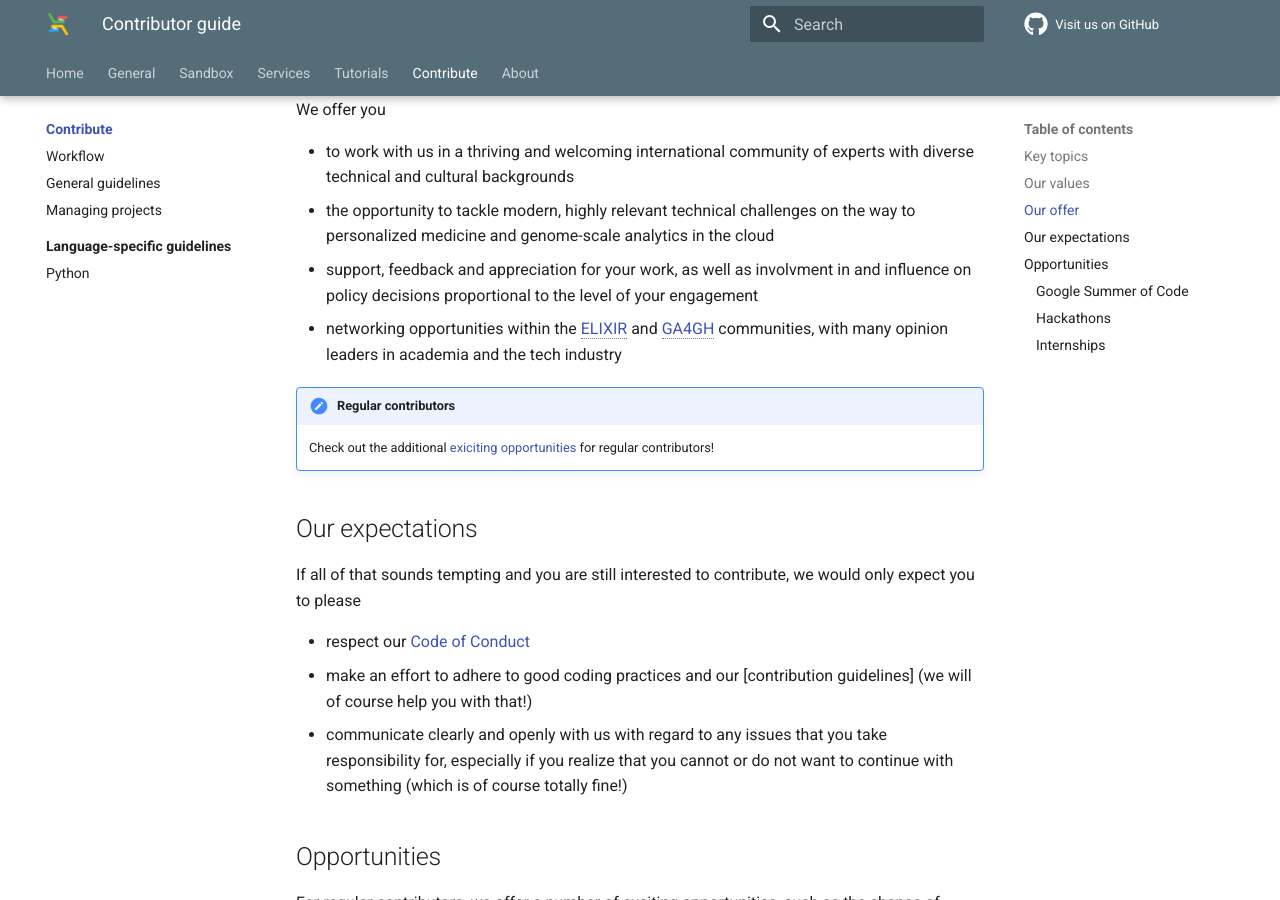
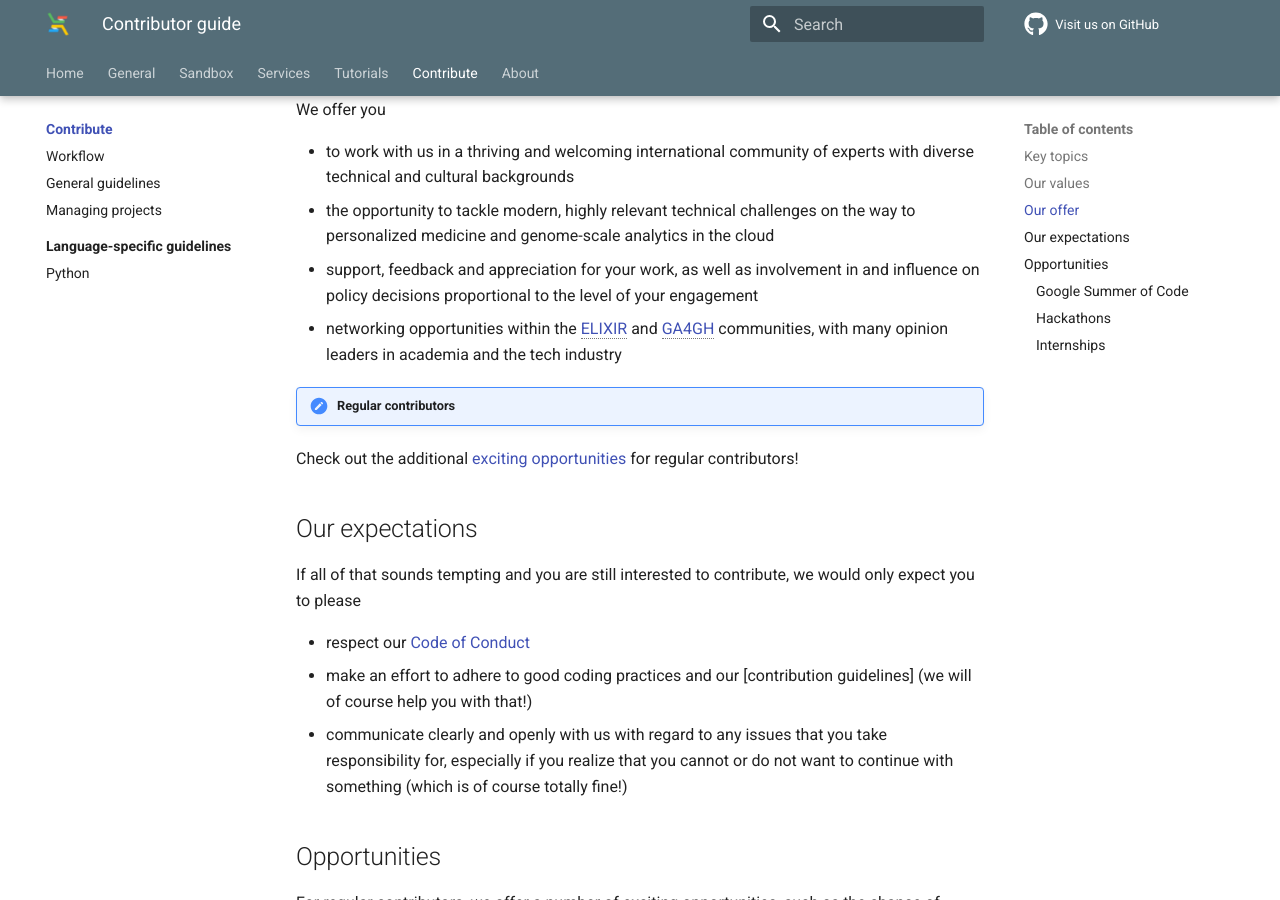
Before and after one commit to elixir-cloud-aai/elixir-cloud-aai.github.io, an MkDocs documentation site: the page built from docs/contribute/index.md, in a window 1280 px wide and 900 px high, scrolled down 1489 px. Built offline with MkDocs 1.6.1 and Material for MkDocs 9.7.7, drawn with Linux system fonts in a browser that asks for light colours; comment, search, counter and statistics services are not loaded.

Commit message:
fix typos

```diff
--- a/docs/contribute/index.md
+++ b/docs/contribute/index.md
@@ -61,7 +61,7 @@
   experts with diverse technical and cultural backgrounds
 - the opportunity to tackle modern, highly relevant technical challenges on the
   way to personalized medicine and genome-scale analytics in the cloud
-- support, feedback and appreciation for your work, as well as involvment in
+- support, feedback and appreciation for your work, as well as involvement in
   and influence on policy decisions proportional to the level of your
   engagement
 - networking opportunities within the [ELIXIR][elixir] and [GA4GH][ga4gh]
@@ -69,7 +69,7 @@
 
 !!! note "Regular contributors"
 
-    Check out the additional [exiciting opportunities](#opportunities) for
+  Check out the additional [exciting opportunities](#opportunities) for
     regular contributors!
 
 ## Our expectations
```
Also changed, not shown: docs/contribute/language-specific/python.md (+1 -1 lines), docs/tutorials/sensitive_data_analysis.md (+1 -1 lines), 1 other file.
